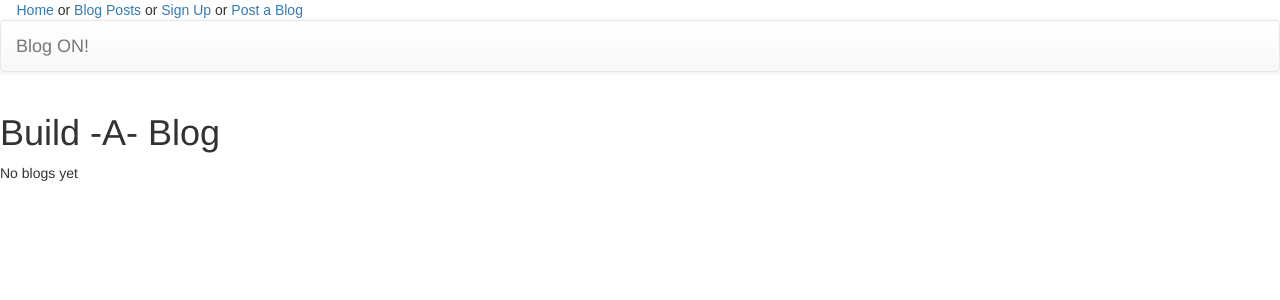
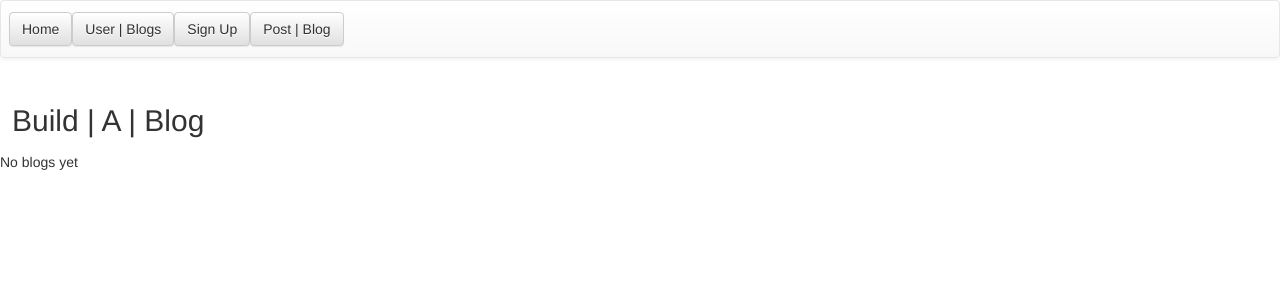
Before and after one commit to tsmcandrew/blogz, a Flask app: page /blog in a window 1280 px wide. Shown: the top 300 px of the page. Run offline with Flask 2, Linux system fonts and the light colour scheme; data that the repository does not hold is empty; some libraries are stand-ins or nearby versions.

Commit message:
Blogz Final with Styling and Bootstrap edits: blogs header, base.html bootstrap buttons.

```diff
--- a/main.py
+++ b/main.py
@@ -129,11 +129,11 @@ def list_blogs():
     if request.args.get('user') is not None:
         user = User.query.filter_by(username=str(blog_user)).all()
         user_id = user[0].id
-        user_blogs = Blog.query.select_from(Blog).join(User).filter(Blog.owner_id==user_id).all()
+        user_blogs = Blog.query.join(User).filter(Blog.owner_id==user_id).all()
         username = user[0].username
 
         return render_template('singleUser.html',
-                username=username, user_blogs=user_blogs) #, blog_title=blog_title, blog_body=blog_body, blog_date=blog_date, blog_id=blog_id)
+                username=username, user_blogs=user_blogs)
 
     if request.args.get('id') is not None:
 
@@ -180,7 +180,8 @@ def newpost():
             #title_error = 'Oops! You forgot to input a Title for your piece.'
             #body_error = 'Oops! You forgot to jot down your next masterpiece.'
 
-            return render_template('newpost.html', blog_title=blog_title, blog_body=blog_body)
+            return render_template('newpost.html',
+                blog_title=blog_title, blog_body=blog_body)
 
         else:
 
--- a/static/css/styles.css
+++ b/static/css/styles.css
@@ -13,3 +13,7 @@
     font-style: italic;
     color: red;
     }
+
+nav {
+    content: inline-block;
+}
--- a/templates/base.html
+++ b/templates/base.html
@@ -22,11 +22,8 @@
         <!-- attempting to link styles.css file to html --
         <link rel="stylesheet" type="text/css" href="./css/styles.css">
         <link href="https://fonts.googleapis.com/css?family=Cormorant+Garamond|Raleway" rel="stylesheet">
-        -->
-    </head>
-<body>
 
-    <div style="display:inline-block;margin-left: 16.5px;font-family:Arial, Helvetica, sans-serif;">
+        <div style="display:inline-block;margin-left: 16.5px;font-family:Arial, Helvetica, sans-serif;">
         <a href='/'>Home</a>
         or
         <a href='/blog'>Blog Posts</a>
@@ -34,10 +31,40 @@
         <a href='/signup'>Sign Up</a>
         or
         <a href='/newpost'>Post a Blog</a>
-    </div>
+        </div>
+        -->
+    </head>
+<body>
+
+
+
 
     <nav class="navbar navbar-default">
-        <a href='/' class="navbar-brand">Blog ON!</a>
+
+
+        <ul style="display: inline-block; padding: 3px; margin-left: 5px" class="nav navbar-nav navbar-left">
+            <li>
+                <form method="post" action="/">
+                    <button class="btn btn-default navbar-btn">Home</button>
+                </form>
+            </li>
+            <li>
+                <form method="post" action="/blog">
+                    <button class="btn btn-default navbar-btn">User | Blogs</button>
+                </form>
+            </li>
+            <li>
+                <form method="post" action="/signup">
+                    <button class="btn btn-default navbar-btn">Sign Up</button>
+                </form>
+            </li>
+            <li>
+                <form method="post" action="/newpost">
+                    <button class="btn btn-default navbar-btn">Post | Blog</button>
+                </form>
+            </li>
+
+        </ul>
         {% if 'username' in session %}
         <ul class="nav navbar-nav navbar-right">
             <li class="navbar-text">{{ session['username'] }}</li>
--- a/templates/blog.html
+++ b/templates/blog.html
@@ -2,7 +2,7 @@
 
 {% block content %}
 
-    <h1>Build -A- Blog</h1>
+    <h2 style="padding: 5px; margin-left: 7px">Build  | A |  Blog</h2>
 
     {% if existing_blogs|length == 0 %}
 
```
